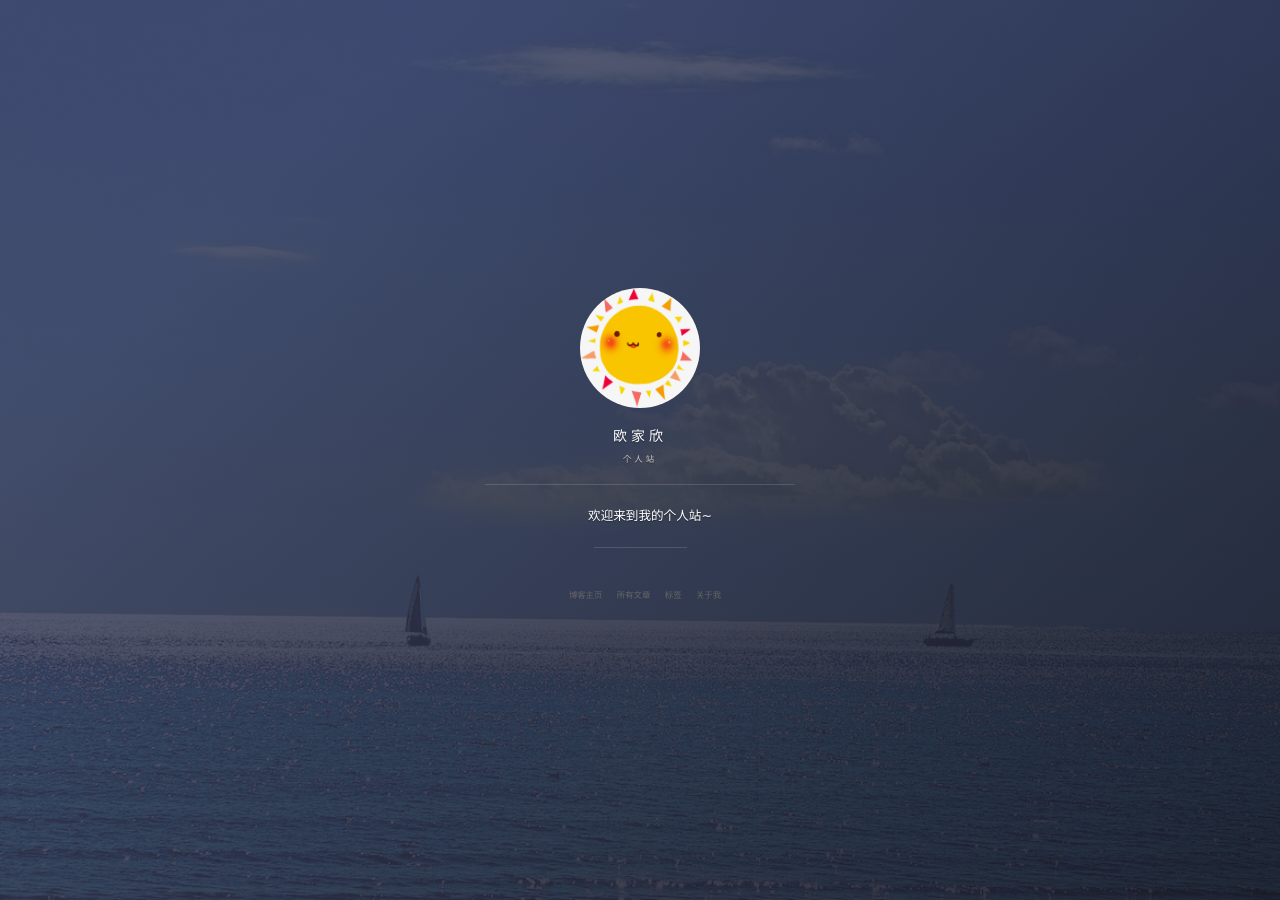
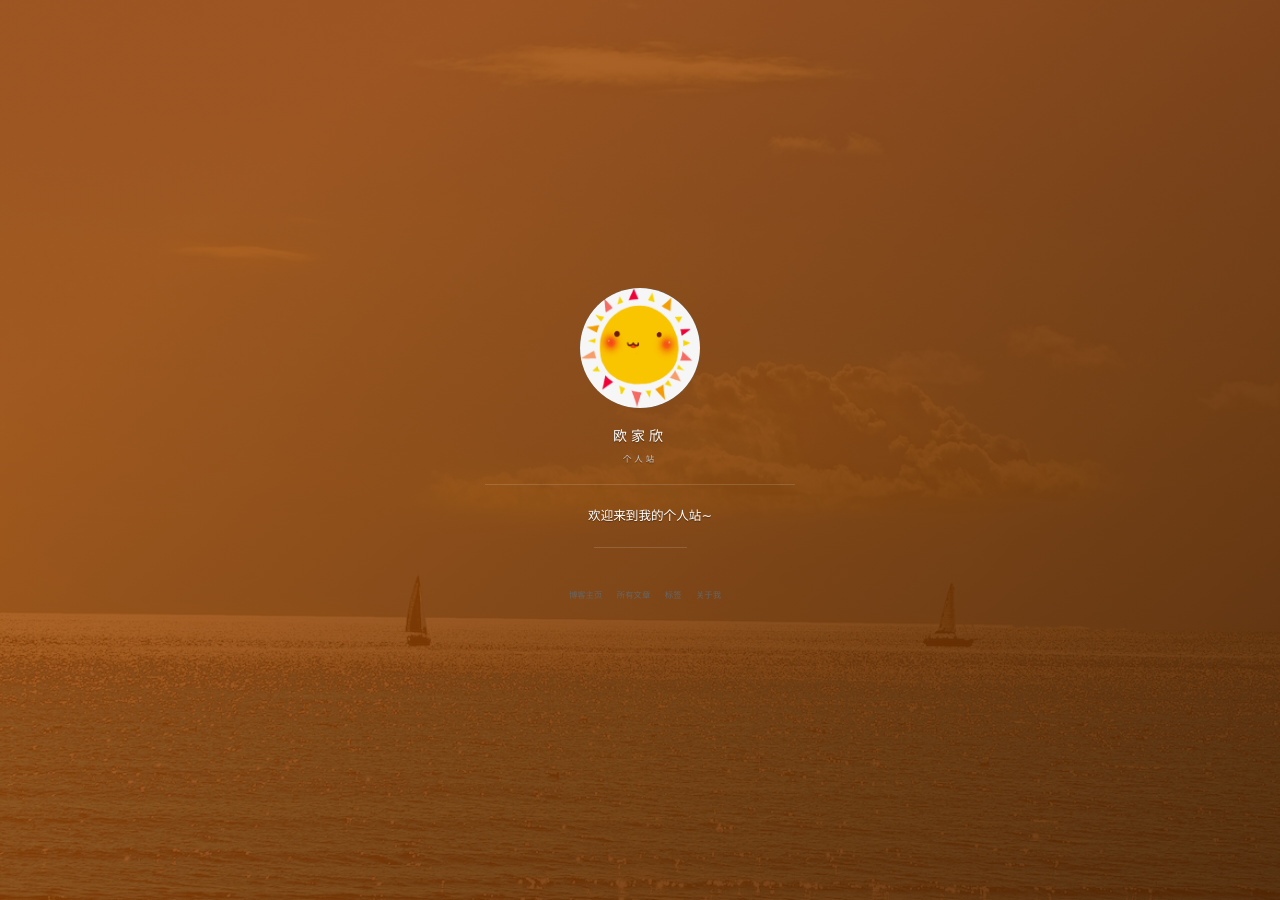
Before and after one commit to sslogan666/sslogan666.github.io, a Jekyll site: the page built from index.html, in a window 1280 px wide. Built offline with Jekyll 4.4.1, drawn with Linux system fonts in a browser that asks for light colours; nearby versions of some CDN libraries; the list of posts is cut into pages by our own code; comment, search, counter and statistics services are not loaded; grey boxes are pictures that could not be loaded.

```diff
--- a/_config.yml
+++ b/_config.yml
@@ -54,7 +54,7 @@
 textColor: #FF0000
 
 # supported colors: blue, green, purple, red, orange or slate. If you need clear, leave it empty.
-cover_color: slate
+cover_color: orange
 
 # The blog button should not be removed.
 blog_button:
```
